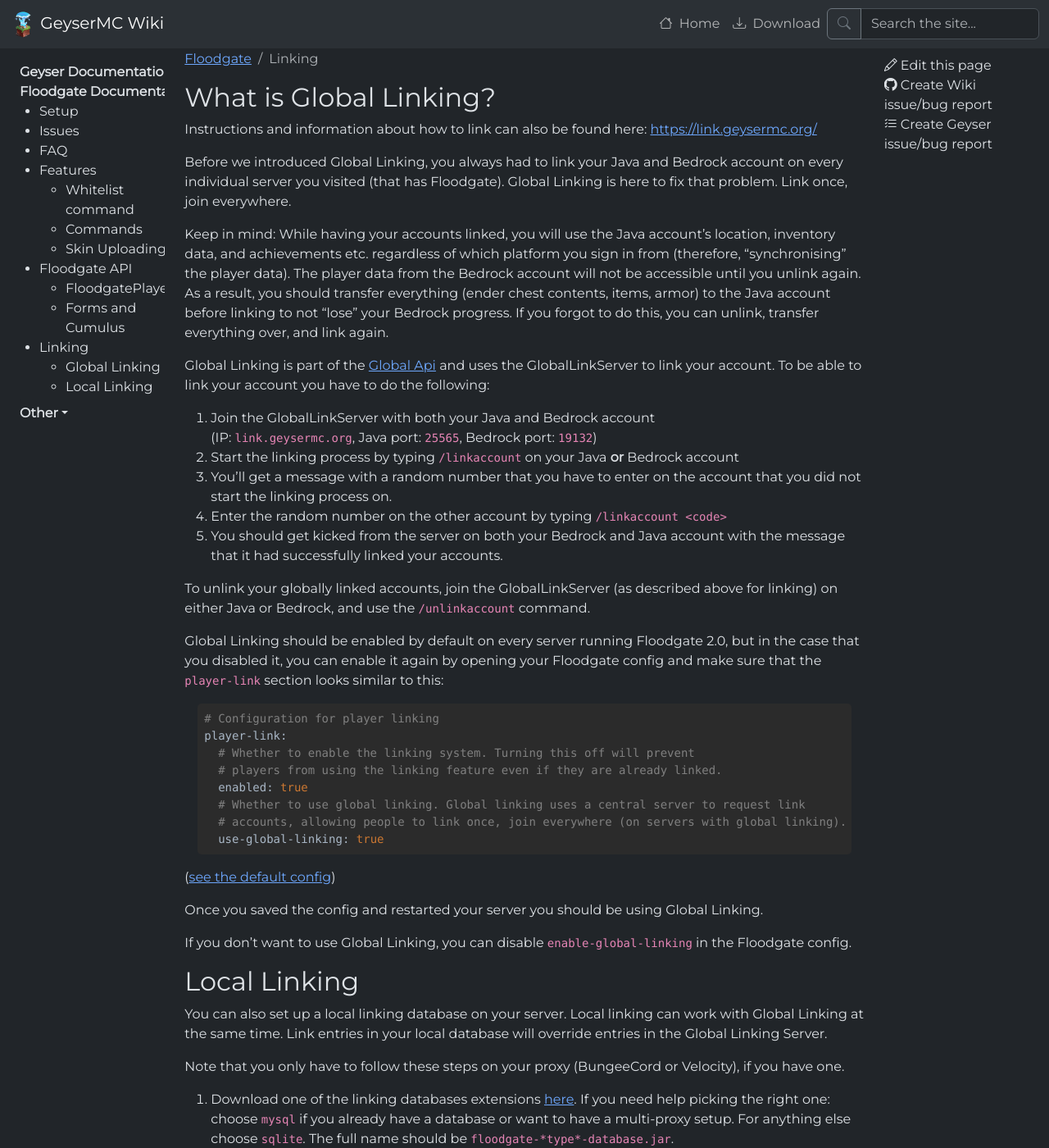
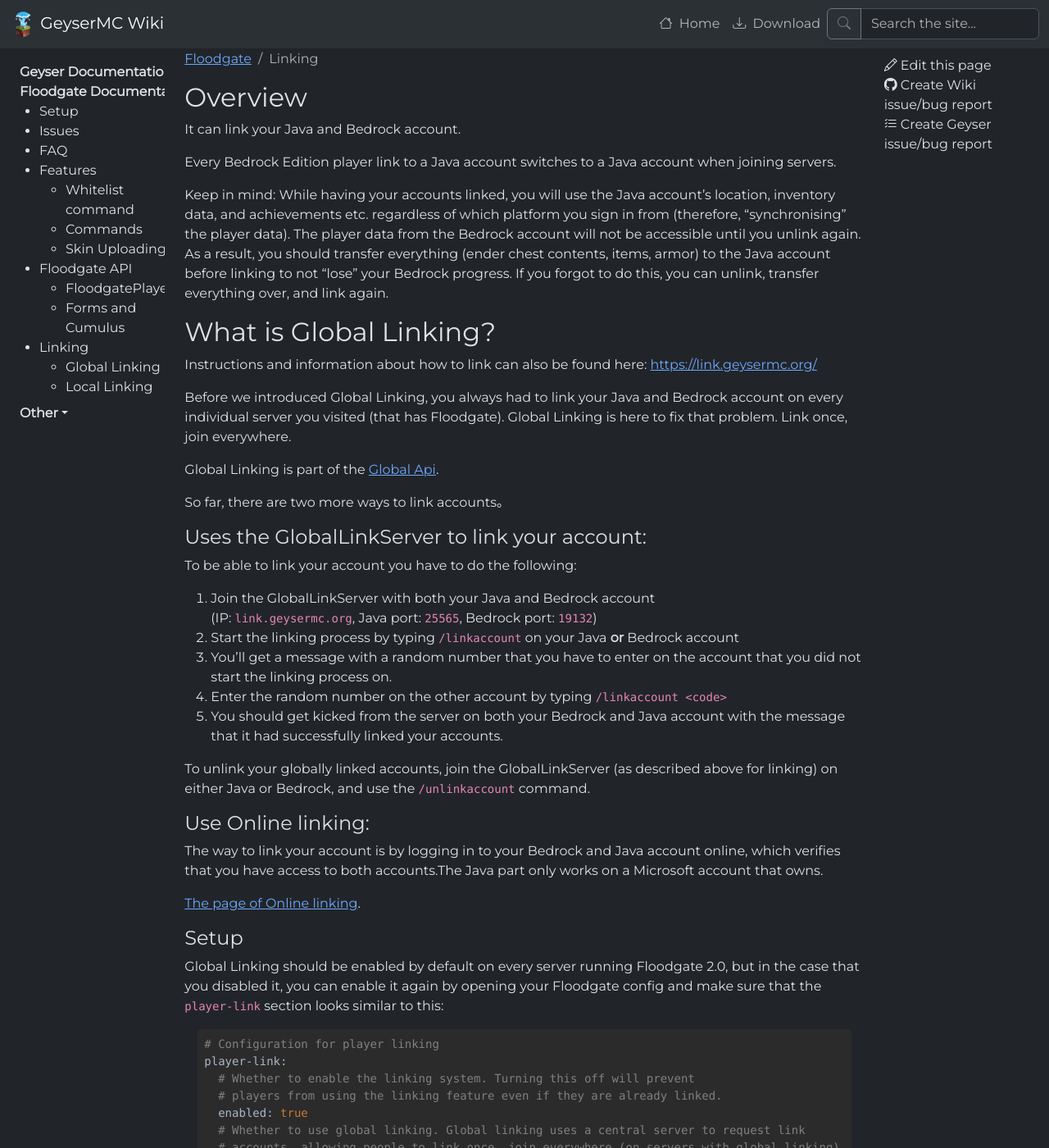
Before and after one commit to GeyserMC/GeyserWiki, a Jekyll site: the page built from _docs/floodgate/linking.md, in a window 1280 px wide and 1400 px high. Shown: the whole window at 82% size. Built offline with Jekyll 4.4.1, drawn with Linux system fonts in a browser that asks for light colours.

Commit message:
Modify linking.md
Extract the generic part.
Modify something.

````diff
--- a/_docs/floodgate/linking.md
+++ b/_docs/floodgate/linking.md
@@ -1,15 +1,25 @@
 ---
 title: Linking
 ---
+
+## Overview
+It can link your Java and Bedrock account.
+
+Every Bedrock Edition player link to a Java account switches to a Java account when joining servers.
+
+Keep in mind: While having your accounts linked, you will use the Java account's location, inventory data, and achievements etc. regardless of which platform you sign in from (therefore, "synchronising" the player data). The player data from the Bedrock account will not be accessible until you unlink again. As a result, you should transfer everything (ender chest contents, items, armor) to the Java account before linking to not "lose" your Bedrock progress. If you forgot to do this, you can unlink, transfer everything over, and link again.
 
 ## What is Global Linking?
 Instructions and information about how to link can also be found here: [https://link.geysermc.org/](https://link.geysermc.org/)
 
 Before we introduced Global Linking, you always had to link your Java and Bedrock account on every individual server you visited (that has Floodgate). Global Linking is here to fix that problem. Link once, join everywhere.<br>
 
-Keep in mind: While having your accounts linked, you will use the Java account's location, inventory data, and achievements etc. regardless of which platform you sign in from (therefore, "synchronising" the player data). The player data from the Bedrock account will not be accessible until you unlink again. As a result, you should transfer everything (ender chest contents, items, armor) to the Java account before linking to not "lose" your Bedrock progress. If you forgot to do this, you can unlink, transfer everything over, and link again.
+Global Linking is part of the [Global Api](/geyser/global-api).
 
-Global Linking is part of the [Global Api](/geyser/global-api) and uses the GlobalLinkServer to link your account. To be able to link your account you have to do the following:
+So far, there are two more ways to link accounts。
+
+#### Uses the GlobalLinkServer to link your account:
+To be able to link your account you have to do the following:
 1. Join the GlobalLinkServer with both your Java and Bedrock account
    (IP: `link.geysermc.org`, Java port: `25565`, Bedrock port: `19132`)
 2. Start the linking process by typing `/linkaccount` on your Java **or** Bedrock account
@@ -19,6 +29,13 @@
 
 To unlink your globally linked accounts, join the GlobalLinkServer (as described above for linking) on either Java or Bedrock, and use the `/unlinkaccount` command.
 
+#### Use Online linking:
+
+The way to link your account is by logging in to your Bedrock and Java account online, which verifies that you have access to both accounts.The Java part only works on a Microsoft account that owns.
+
+[The page of Online linking](https://link.geysermc.org/method/online).
+
+#### Setup
 Global Linking should be enabled by default on every server running Floodgate 2.0, but in the case that you disabled it, you can enable it again by opening your Floodgate config and make sure that the `player-link` section looks similar to this:
 ```yml
 # Configuration for player linking
@@ -30,7 +47,7 @@
   # accounts, allowing people to link once, join everywhere (on servers with global linking).
   use-global-linking: true
 ```
-([see the default config](https://github.com/GeyserMC/Floodgate/blob/master/core/src/main/resources/config.yml))
+([see the default config](https://github.com/GeyserMC/Floodgate/blob/master/core/src/main/resources/config.yml#L25-L59))
 
 Once you saved the config and restarted your server you should be using Global Linking.
 
````
